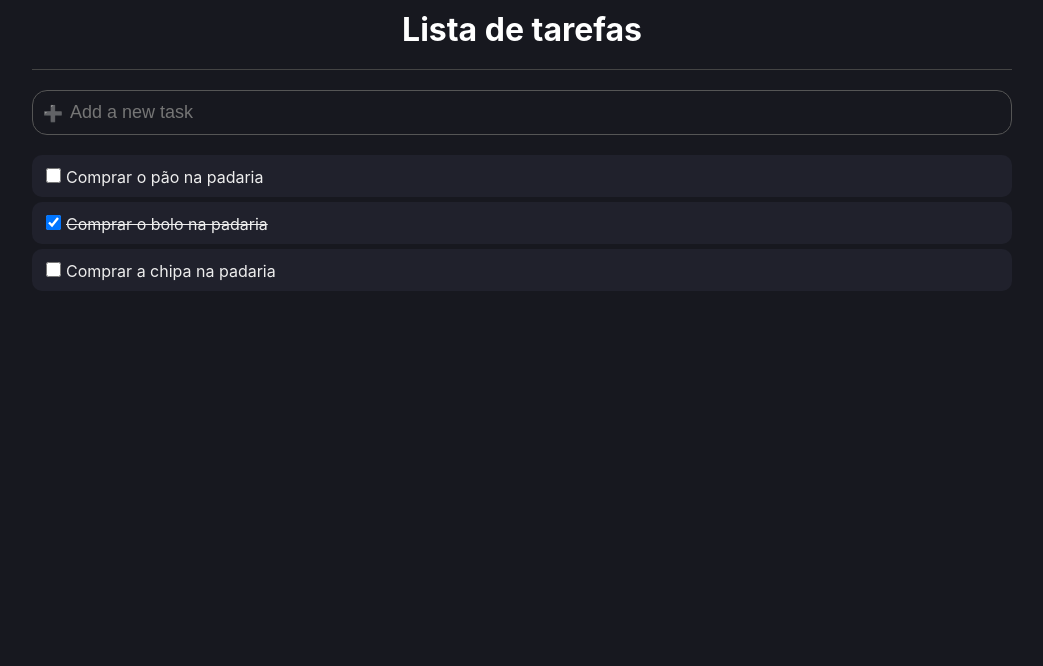
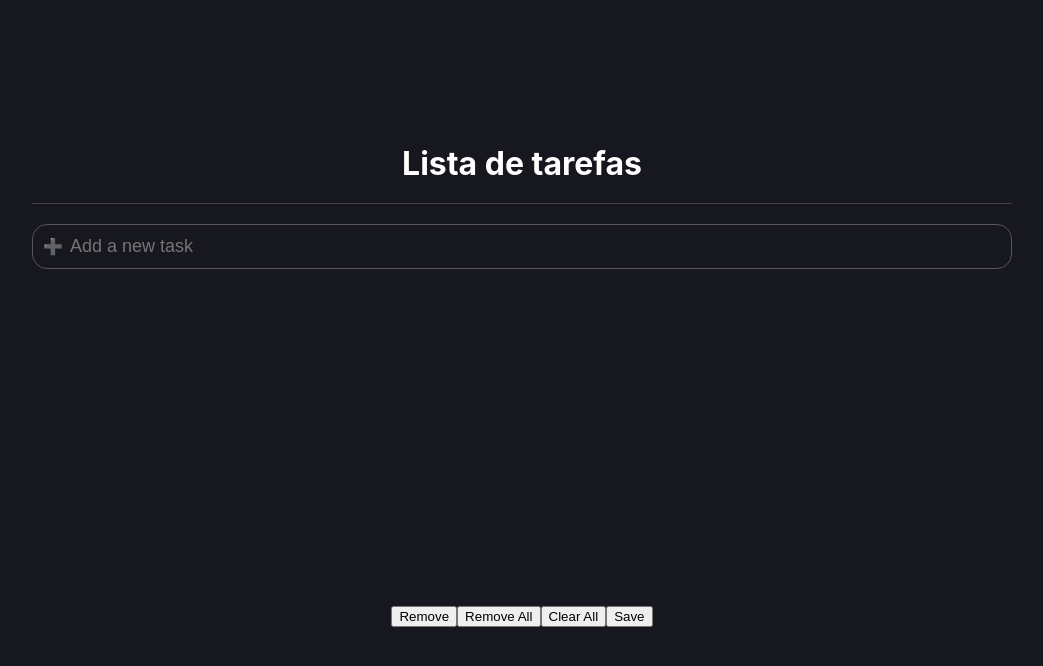
Before and after one commit to Gean634N/todolist, a React (Create React App) app: page / in a window 1280 px wide. Shown: the top 666 px of the page, without its empty margins (118-1161 px from the left). Built offline with nearby package versions, Linux system fonts and the light colour scheme.

Commit message:
render buttons

```diff
--- a/public/index.html
+++ b/public/index.html
@@ -1,5 +1,5 @@
 <!DOCTYPE html>
-<html lang="en">
+<html lang="pt-BR">
   <head>
     <meta charset="utf-8" />
     <link rel="icon" href="%PUBLIC_URL%/favicon.ico" />
--- a/src/App.styles.ts
+++ b/src/App.styles.ts
@@ -4,11 +4,14 @@ export const Container = styled.div`
   background-color: #17181F;
   color: #797A81;
   min-height: 100vh;
+  display: flex;
+  flex-direction: column;
 `;
 
 export const Area = styled.div`
   margin: auto;
   max-width: 980px;
+  width: 100%;
   padding: 10px;
 `;
 
--- a/src/App.tsx
+++ b/src/App.tsx
@@ -3,15 +3,19 @@ import * as C from './App.styles';
 import { Item } from './types/item';
 import { ListItem } from './components/ListItem';
 import { AddArea } from './components/AddArea';
+import { Menu } from './components/Menu';
 
 const App = () => {
-  const [list, setList] = useState<Item[]>([
-    { id: 1, name: 'Comprar o pão na padaria', done: false },
-    { id: 2, name: 'Comprar o bolo na padaria', done: true },
-    { id: 3, name: 'Comprar a chipa na padaria', done: false },
-  ])
+  const [list, setList] = useState<Item[]>([])
 
   const handleAddTask = (taskName: string) => {
+    if (list.length === 0) {
+      setList([{
+        id: 1,
+        name: taskName,
+        done: false,
+      }])
+    } else {
       let newList = [...list];
       newList.push({
         id: list[list.length -1].id + 1,
@@ -20,18 +24,33 @@ const App = () => {
       });
       setList(newList)
     }
+  }
+
+  const hendleChecked = (taskChecked: boolean, taskId: number) => {
+    let newList = list.map((task) => {
+      if (task.id !== taskId) return task;
+      task.done = taskChecked;
+      return task;
+    });
+    setList(newList);
+  }
 
   return (
     <C.Container>
+      <>
         <C.Area>
           <C.Header>Lista de tarefas</C.Header>
 
           <AddArea onEnter={ handleAddTask } />
 
+          { list.map((item, index) => (
+            <ListItem key={ index } item={ item } onChecked={ hendleChecked } />
+          )) }
+        </C.Area>
+      </>
 
-        { list.map((item, index) => (
-          <ListItem key={ index } item={ item } />
-        )) }
+      <C.Area>
+        <Menu />
       </C.Area>
     </C.Container>
   );
--- a/src/components/ListItem/index.tsx
+++ b/src/components/ListItem/index.tsx
@@ -3,17 +3,23 @@ import * as C from './styles';
 import { Item } from '../../types/item';
 type Props = {
   item: Item,
+  onChecked: (taskChecked: boolean, taskId: number) => void;
 }
 
-export const ListItem = ({ item }: Props) => {
+export const ListItem = ({ item, onChecked }: Props) => {
   const [isChecked, setIsChecked] = useState(item.done);
+
+  const handleCheck = (id: number, checked: boolean) => {
+    onChecked(checked, id);
+    setIsChecked(checked);
+  }
 
   return (
     <C.Container done={isChecked} >
       <input
         type="checkbox"
-        checked={ isChecked }
-        onChange={ e => setIsChecked(e.target.checked) }
+        checked={ item.done }
+        onChange={ e => handleCheck(item.id, e.target.checked) }
       />
       <label>
         { item.name }
--- /dev/null
+++ b/src/components/Menu/index.tsx
@@ -0,0 +1,12 @@
+import * as C from './style';
+
+export const Menu = () => {
+  return (
+    <C.Container>
+      <button>Remove</button>
+      <button>Remove All</button>
+      <button>Clear All</button>
+      <button>Save</button>
+    </C.Container>
+  );
+}
--- /dev/null
+++ b/src/components/Menu/style.ts
@@ -0,0 +1,9 @@
+import styled from "styled-components";
+
+export const Container = styled.div`
+  padding: 10px;
+  margin: 20px 0;
+  display: flex;
+  align-items: center;
+  justify-content: center;
+`;
```
Also changed, not shown: 1 other file (tests, documents, lock files or other folders). Lines whose indentation alone changed are shown as unchanged.
